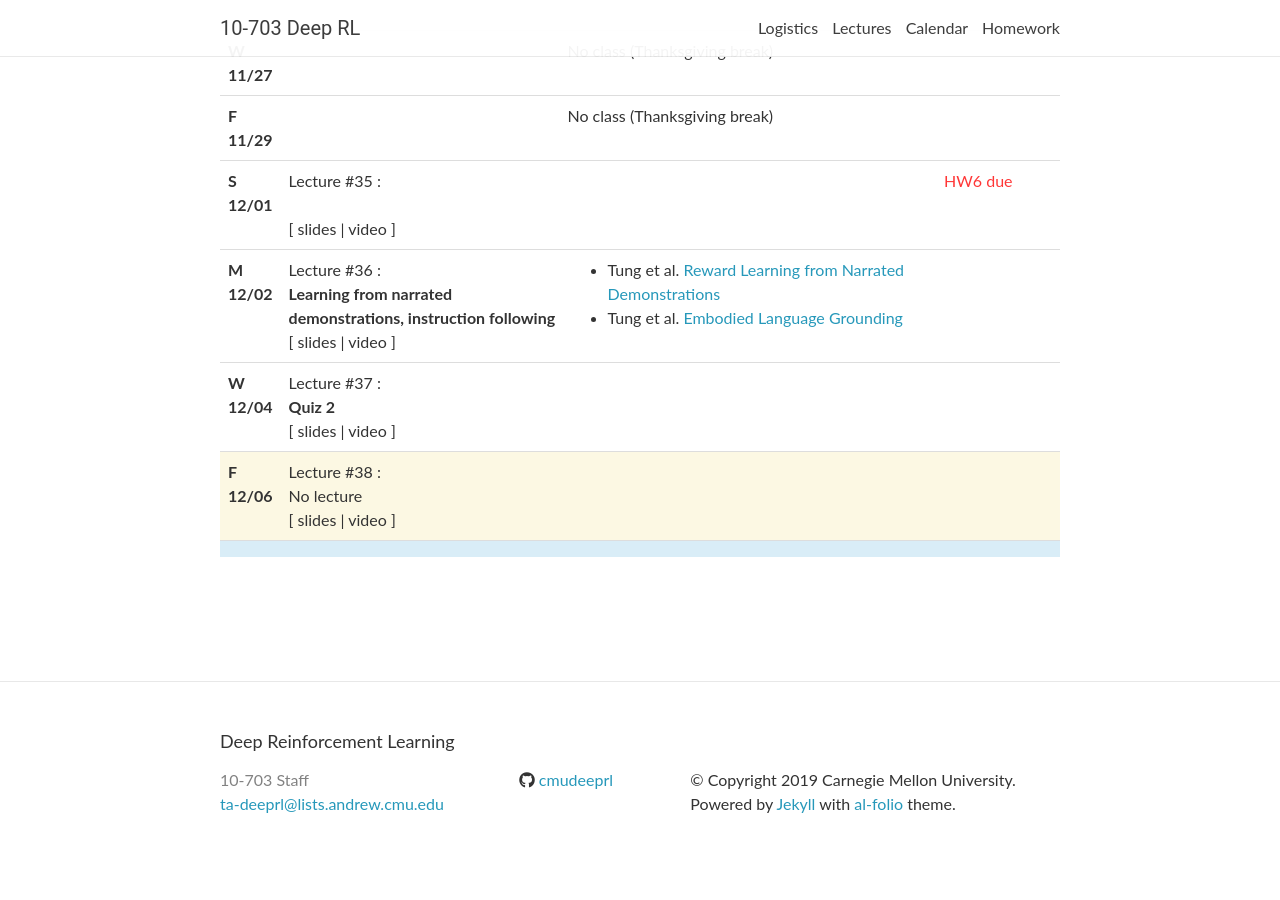
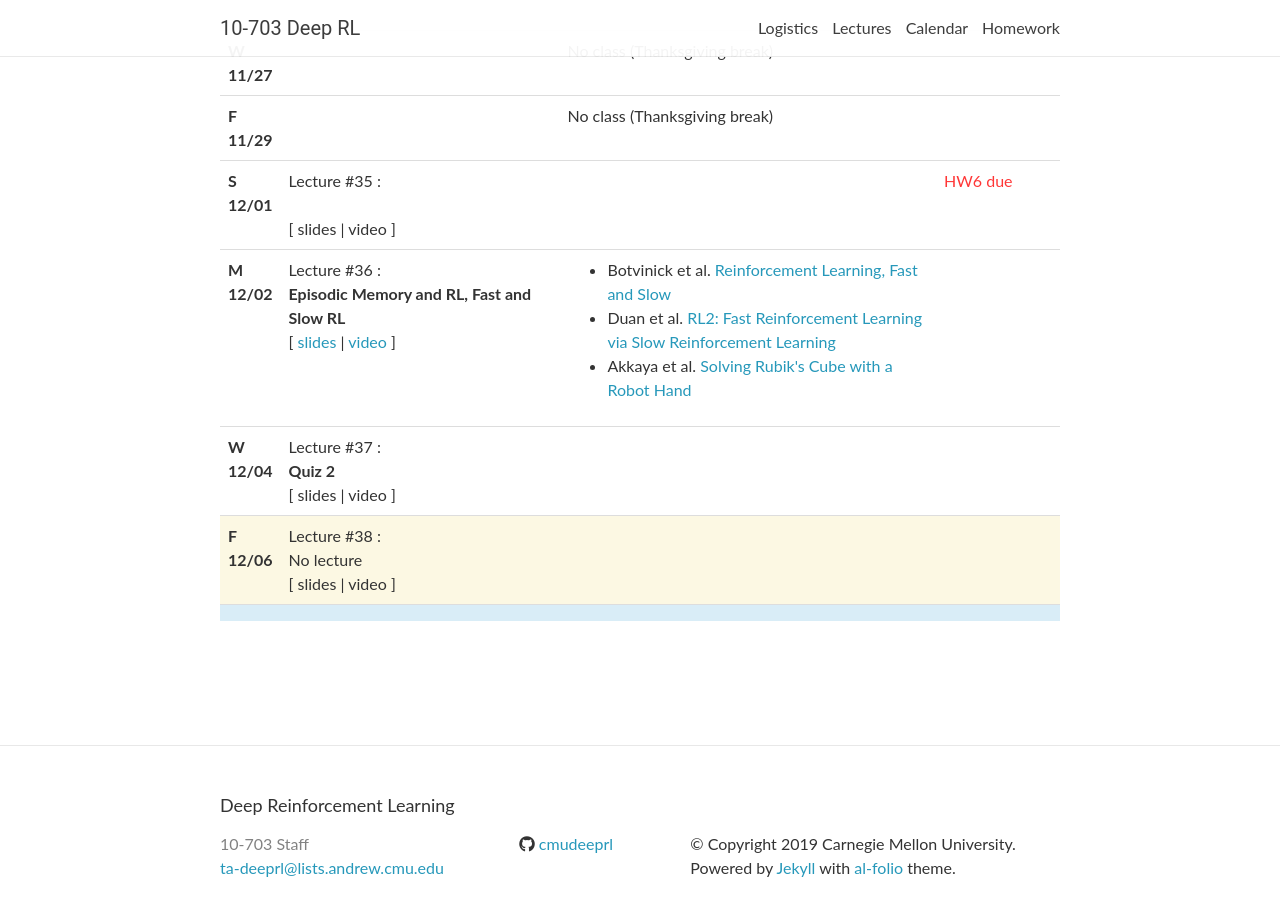
Before and after one commit to cmudeeprl/703website_f19, a Jekyll site: the page built from _pages/lectures.md, in a window 1280 px wide and 900 px high, scrolled down 6423 px. Built offline with Jekyll 4.4.1, drawn with Linux system fonts in a browser that asks for light colours; nearby versions of some CDN libraries; comment, search, counter and statistics services are not loaded; before the commit the page ends 7300 px from its top, so only the background shows below that.

Commit message:
lecture 25

```diff
--- a/_data/lectures.yml
+++ b/_data/lectures.yml
@@ -528,13 +528,14 @@
 - date: M 12/02
   lecturer:
   title: >
-    <strong>Learning from narrated demonstrations, instruction following</strong>
-  slides:
-  video:
+    <strong>Episodic Memory and RL, Fast and Slow RL</strong>
+  slides: https://cmudeeprl.github.io/703website/assets/lectures/lecture_25.pdf
+  video: https://scs.hosted.panopto.com/Panopto/Pages/Viewer.aspx?id=2bc841a1-20f1-4298-9e05-ab170118aeac
   notes:
   readings:
-    - Tung et al. <a href="https://arxiv.org/abs/1804.10692" target="_blank">Reward Learning from Narrated Demonstrations</a>
-    - Tung et al. <a href="https://www.cs.cmu.edu/~katef/papers/embodiedlanguagegroundingtalk.pdf" target="_blank">Embodied Language Grounding</a>
+    - Botvinick et al. <a href="https://www.cell.com/trends/cognitive-sciences/fulltext/S1364-6613(19)30061-0" target="_blank">Reinforcement Learning, Fast and Slow</a>
+    - Duan et al. <a href="https://arxiv.org/abs/1611.02779" target="_blank">RL2&#58; Fast Reinforcement Learning via Slow Reinforcement Learning</a>
+    - Akkaya et al. <a href="https://arxiv.org/abs/1910.07113" target="_blank">Solving Rubik's Cube with a Robot Hand</a>
   logistics:
 
 - date: W 12/04
```
Also changed, not shown: 1 other file.
